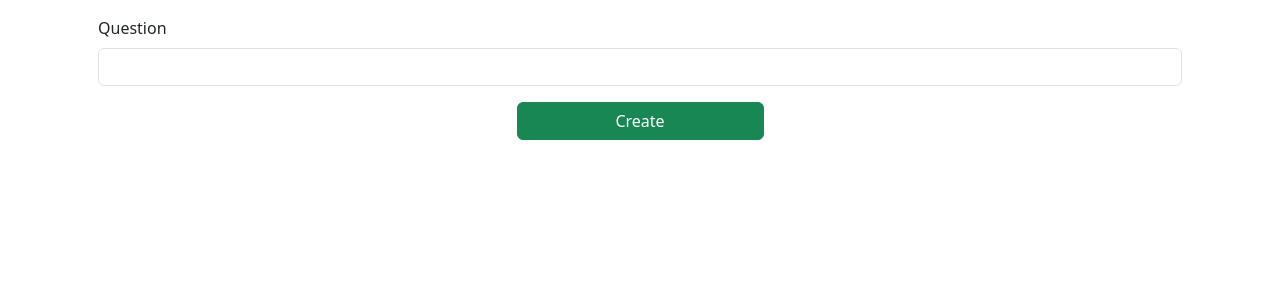
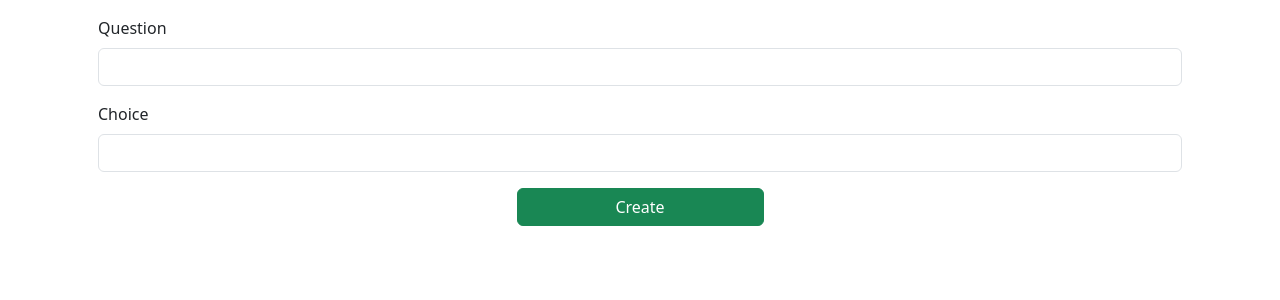
Before and after one commit to VolodymyrHarasymchuk/django-project, a Django app: page /create-question in a window 1280 px wide. Shown: the part 56-356 px from the top of the page. Run offline with Django 4.2, Linux system fonts and the light colour scheme.

Commit message:
added creation of a single choice to question creation

```diff
--- a/main/admin.py
+++ b/main/admin.py
@@ -17,3 +17,4 @@ class QuestionAdmin(admin.ModelAdmin):
     search_fields = ["question_text"]
 
 admin.site.register(Question, QuestionAdmin)
+admin.site.register(Choice)
--- a/main/forms.py
+++ b/main/forms.py
@@ -4,9 +4,9 @@ from .models import Question, Choice
 class QuestionForm(ModelForm):
     class Meta:
         model = Question
-        fields = ["question_text", "pub_date"]
+        fields = ["question_text",]
 
 class ChoiceForm(ModelForm):
     class Meta:
         model = Choice
-        fields = ["question", "choice_text", "votes"]
+        fields = ["choice_text",]
--- a/main/templates/main/create_question.html
+++ b/main/templates/main/create_question.html
@@ -9,10 +9,14 @@
     <div class="container">
         <div class="mb-3">
             <label for="question" class="form-label" aria-describedby="question_error">Question</label>
-            <input type="text" name="{{ form.question_text.name }}" class="form-control" id="question">
-            <div id="question_error" class="form-text">{{ form.question_text.errors }}</div>
+            <input type="text" name="{{ form_q.question_text.name }}" class="form-control" id="question">
+            <div id="question_error" class="form-text">{{ form_q.question_text.errors }}</div>
         </div>
-        <input type="hidden" name="{{ form.pub_date.name }}" value="{{ form.pub_date.value }}">
+        <div class="mb-3">
+            <label for="choice" class="form-label" aria-describedby="choice_error">Choice</label>
+            <input type="text" name="{{ form_c.choice_text.name }}" class="form-control" id="choice">
+            <div id="choice_error" class="form-text">{{ form_c.choice_text.errors }}</div>
+        </div>
         <div class="container d-grid gap-2 col-3 mx-auto">
             <input type="submit" value="Create" class="btn btn-success">
         </div>
--- a/main/views.py
+++ b/main/views.py
@@ -56,14 +56,19 @@ def sign_up(request):
 
 def create_question(request):
     if request.method == "POST":
-        form = QuestionForm(request.POST)
-        if form.is_valid():
-            form.save()
+        form_q = QuestionForm(request.POST)
+        form_c = ChoiceForm(request.POST)
+        if form_q.is_valid() and form_c.is_valid():
+            question = form_q.save(commit=False)
+            choice = form_c.save(commit=False)
+            question.pub_date = timezone.now()
+            choice.question = question
+            choice.votes = 0
+            question.save()
+            choice.save()
+
             return HttpResponseRedirect(reverse("main:index"))
     else:
-        time = timezone.now().strftime('%Y-%m-%d %H:%M:%S')
-        initial_data = {
-            'pub_date': time,
-        }
-        form = QuestionForm(initial=initial_data)
-    return render(request, "main/create_question.html", {"form": form})
+        form_q = QuestionForm()
+        form_c = ChoiceForm()
+    return render(request, "main/create_question.html", {"form_q": form_q, "form_c": form_c})
```
Also changed, not shown: db.sqlite3.
